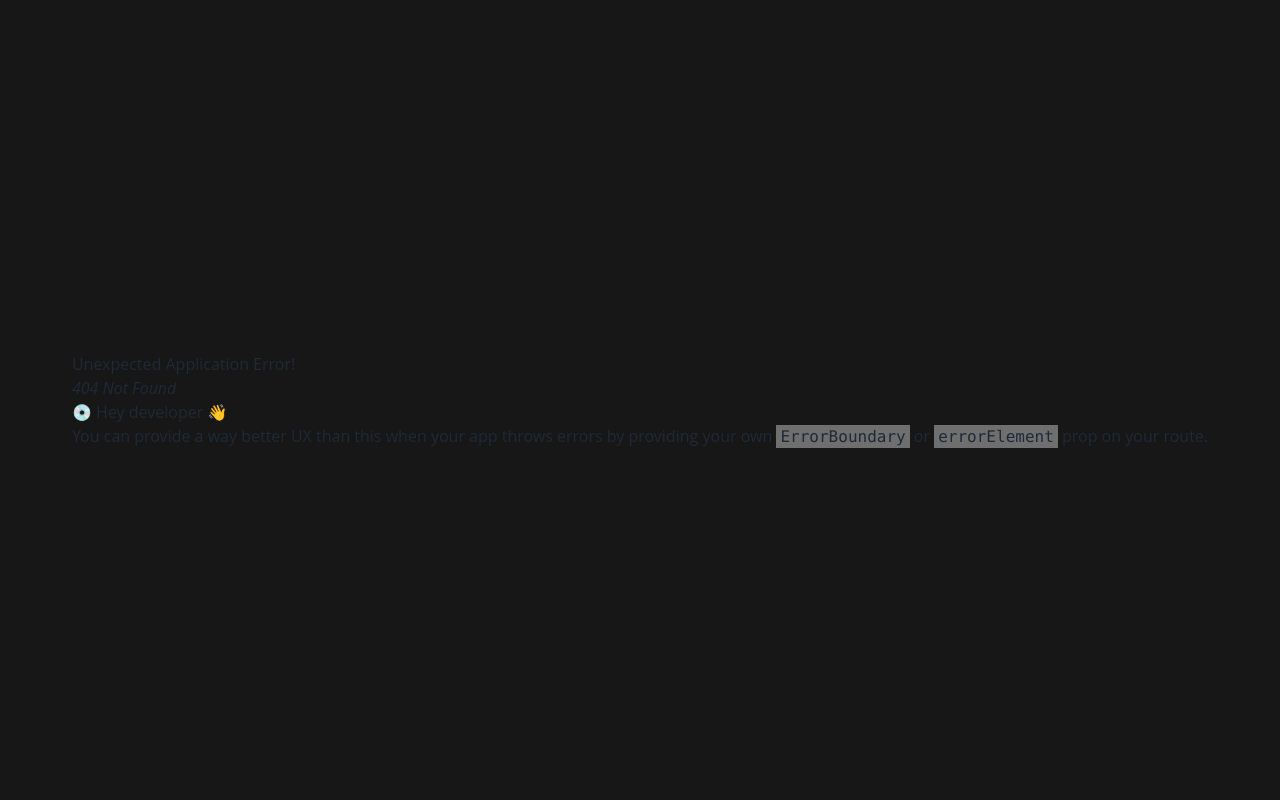
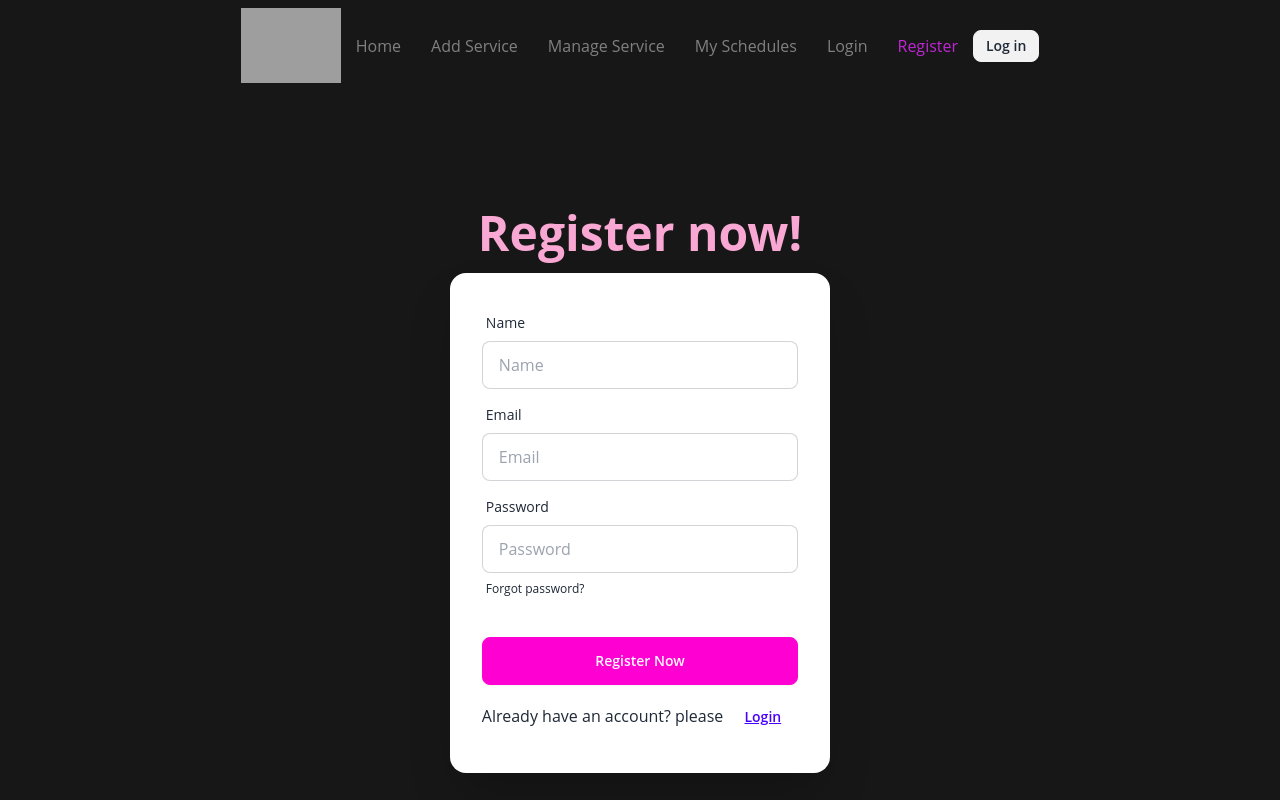
Before and after one commit to nirobutso140/Newsportal-web-app, a React (Vite) app: page /Register in a window 1280 px wide. Before the commit this address had no page. Shown: the top 800 px of the page. Built offline with nearby package versions, Linux system fonts and the light colour scheme; grey boxes are pictures that could not be loaded.

Commit message:
create login, and registration ui

```diff
--- /dev/null
+++ b/src/pages/Login/Login.jsx
@@ -0,0 +1,49 @@
+import React from 'react';
+import { Link } from 'react-router-dom';
+
+const Login = () => {
+    return (
+        <>
+            <div className="register_form">
+                <div className="hero min-h-screen">
+                    <div className="hero-content flex-col">
+                        <div className="text-center lg:text-left">
+                            <h1 className="text-5xl text-fuchsia-600 font-bold">Login now!</h1>
+                        </div>
+                        <div className="card flex-shrink-0 w-full max-w-sm bg-base-100">
+                            <form className="card-body">
+                                <div className="form-control">
+                                    <label className="label">
+                                        <span className="label-text">Email</span>
+                                    </label>
+                                    <input type="email" name="email" placeholder="email" className="input input-bordered" required />
+                                </div>
+                                <div className="form-control">
+                                    <label className="label">
+                                        <span className="label-text">Password</span>
+                                    </label>
+                                    <input type="password" name="password" placeholder="password" className="input input-bordered" required />
+                                    <label className="label">
+                                        <a href="#" className="label-text-alt link link-hover">Forgot password?</a>
+                                    </label>
+                                </div>
+                                <div className="form-control mt-6">
+                                    <button className="btn btn-secondary">Login</button>
+                                </div>
+                                <p>Are you new? please <Link to='/register'><button className="btn btn-link">Register</button> </Link></p>
+                                {/* <button onClick={handleGoogleAuthentication}>google Signin</button>
+                                {
+
+                                    loginError ? <p className="text-red-600">{loginError}</p> : <p className="text-green-600">{loginSuccess}</p>
+                                } */}
+                            </form>
+
+                        </div>
+                    </div>
+                </div>
+            </div>
+        </>
+    );
+};
+
+export default Login;
--- /dev/null
+++ b/src/pages/Register/Register.jsx
@@ -0,0 +1,53 @@
+import React from 'react';
+import { Link } from 'react-router-dom';
+
+const Register = () => {
+    return (
+        <>
+            <div className="register_form">
+                <div className="hero min-h-screen">
+                    <div className="hero-content flex-col">
+                        <div className="text-center lg:text-left">
+                            <h1 className="text-5xl font-bold text-pink-300">Register now!</h1>
+                        </div>
+                        <div className="card flex-shrink-0 w-full max-w-sm shadow-2xl bg-base-100">
+                            <form className="card-body">
+                                <div className="form-control">
+                                    <label className="label">
+                                        <span className="label-text">Name</span>
+                                    </label>
+                                    <input type="text" name="name" placeholder="Name" className="input input-bordered" required />
+                                </div>
+                                <div className="form-control">
+                                    <label className="label">
+                                        <span className="label-text">Email</span>
+                                    </label>
+                                    <input type="email" name="email" placeholder="Email" className="input input-bordered" required />
+                                </div>
+                                <div className="form-control">
+                                    <label className="label">
+                                        <span className="label-text">Password</span>
+                                    </label>
+                                    <input type="password" name="password" placeholder="Password" className="input input-bordered" required />
+                                    <label className="label">
+                                        <a href="#" className="label-text-alt link link-hover">Forgot password?</a>
+                                    </label>
+                                </div>
+                                <div className="form-control mt-6">
+                                    <button className="btn btn-secondary">Register Now</button>
+                                </div>
+                                <p>Already have an account? please <Link to='/login'><button className="btn btn-link">Login</button> </Link></p>
+                                {/* {
+                                    registerError ? <p className='text-red-700'>{registerError}</p> : <p className='text-green-800'>{success}</p>
+                                } */}
+                            </form>
+
+                        </div>
+                    </div>
+                </div>
+            </div>
+        </>
+    );
+};
+
+export default Register;
--- a/src/shared/Footer/Footer.jsx
+++ b/src/shared/Footer/Footer.jsx
@@ -4,7 +4,7 @@ import React from 'react';
 const Footer = () => {
     return (
         <>
-            <footer className="footer footer-center p-10 bg-base-200 text-base-content rounded">
+            <footer className="footer footer-center p-10  text-base-content rounded">
                 <nav className="grid grid-flow-col gap-4">
                     <a className="link link-hover">About us</a>
                     <a className="link link-hover">Contact</a>
```
Also changed, not shown: src/main.jsx (+10 -0 lines).
